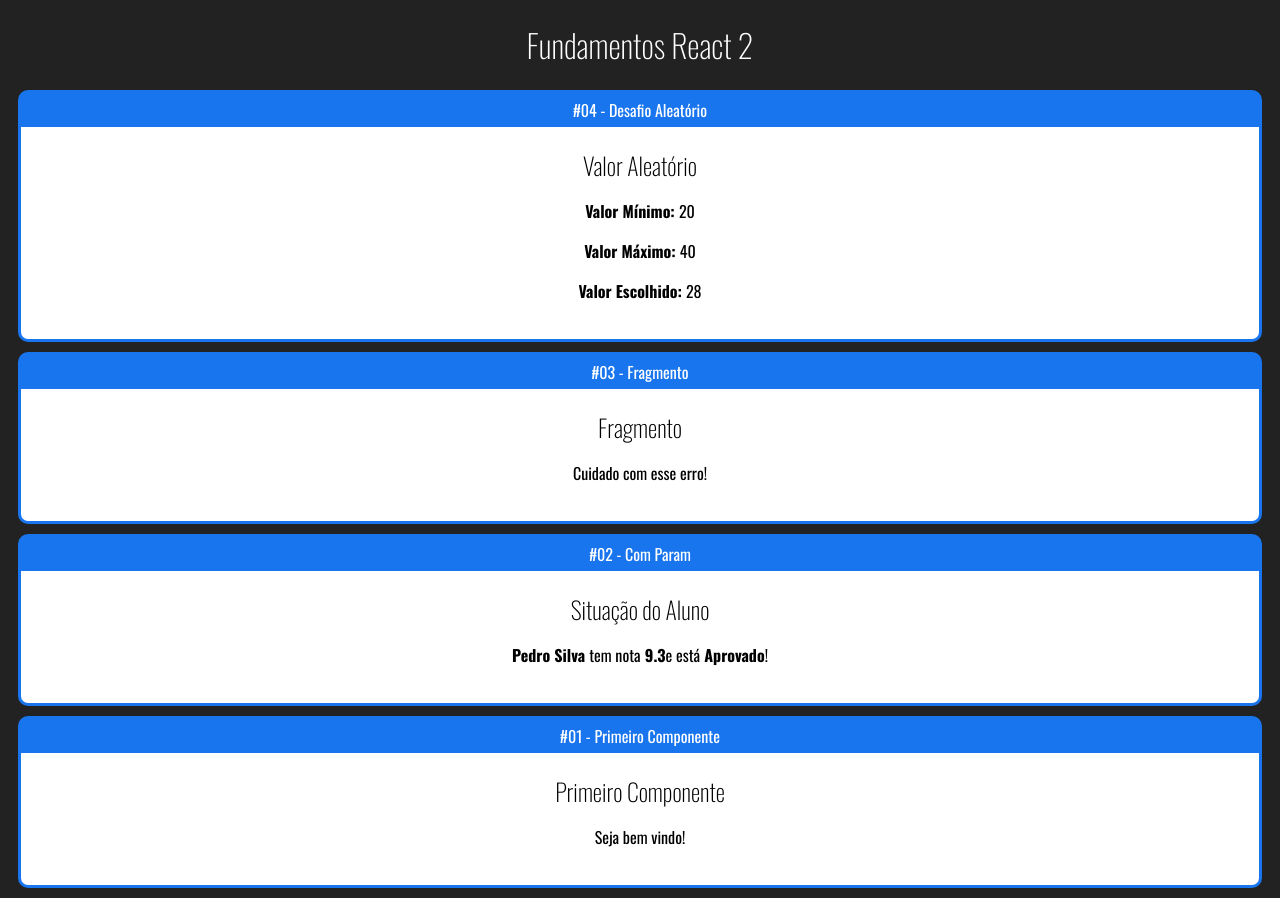
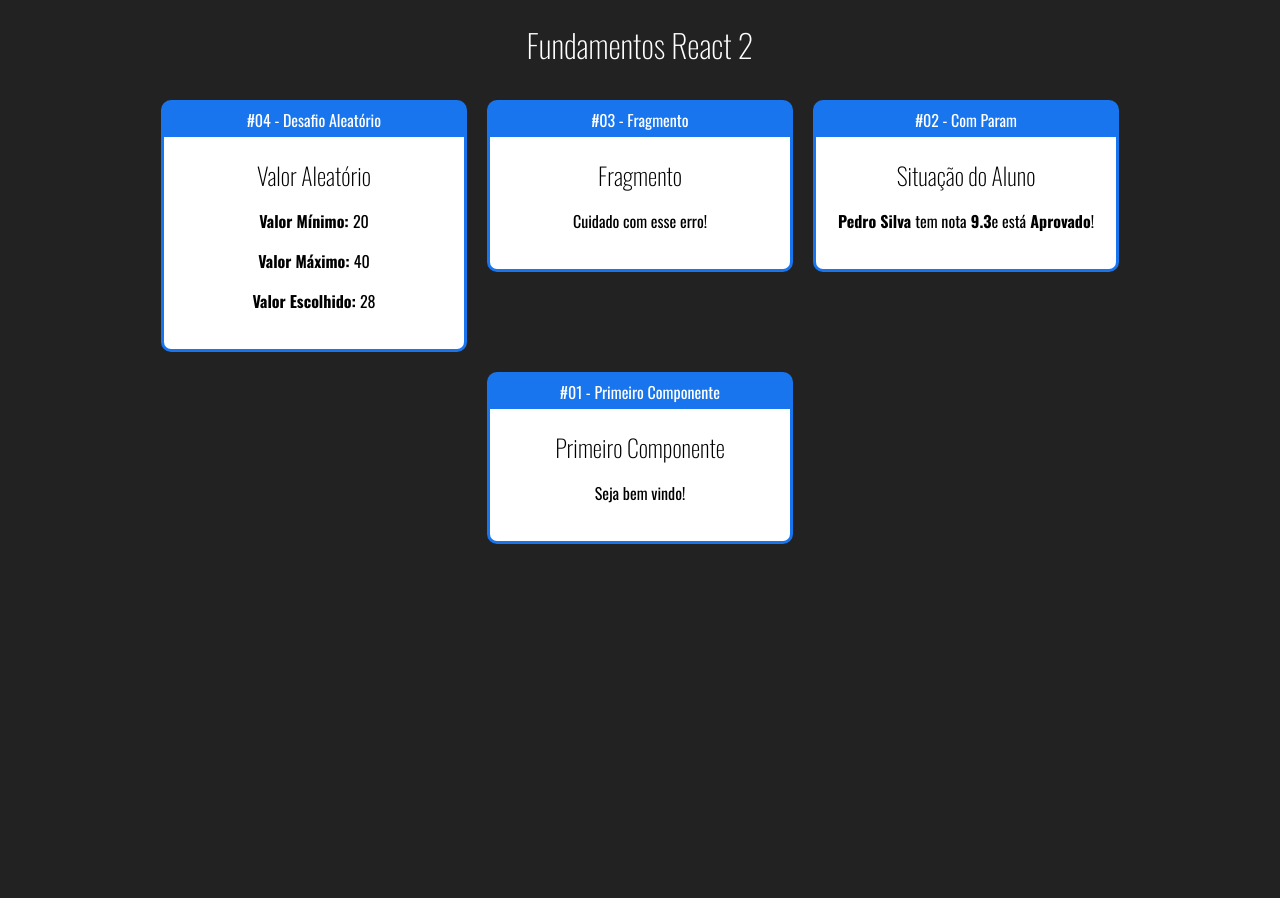
Before and after one commit to ThallesRyan/React, a React (Create React App) app in the folder curso-react/fundamentos-react/: page / in a window 1280 px wide. After the commit the page ends 800 px from the top, so only its background shows below. Built offline with nearby package versions, Linux system fonts and the light colour scheme.

Commit message:
Uptade Card

```diff
--- /dev/null
+++ b/curso-react/fundamentos-react/src/App.css
@@ -0,0 +1,5 @@
+.App .Cards{
+    display: flex;
+    flex-wrap:wrap ;
+    justify-content: center;
+}
--- a/curso-react/fundamentos-react/src/App.jsx
+++ b/curso-react/fundamentos-react/src/App.jsx
@@ -1,6 +1,6 @@
 import React from 'react' // import do react
 import ReactDom from 'react-dom'
-
+import './App.css'
 
 //Importam elementos
 import ComParametro from "./components/basicos/ComParametro"
@@ -11,9 +11,10 @@
 
 
 export default _ =>
-    <div id='app'>
+    <div className='App'>
         <h1>Fundamentos React 2</h1>
 
+        <div className='Cards'>
         <Card titulo="#04 - Desafio Aleatório">
             <Aleatorio min={20} max={40} />
         </Card>
@@ -34,5 +35,8 @@
             <Primeiro></Primeiro>
         </Card>
 
+        </div>
+
+
 
     </div>
--- a/curso-react/fundamentos-react/src/components/layout/Card.css
+++ b/curso-react/fundamentos-react/src/components/layout/Card.css
@@ -5,6 +5,10 @@
     overflow: hidden;
     margin: 10px;
 
+    display: flex;
+    flex-direction: column;
+    min-width: 300px;
+    max-width: 300px;
 }
 
 .Card .Title{
@@ -16,6 +20,8 @@
 }
 
 .Card .Content {
+    flex-grow: 1;/*flex:1*/
+
     background-color: #fff;
     color: black;
     padding: 20px;
```
